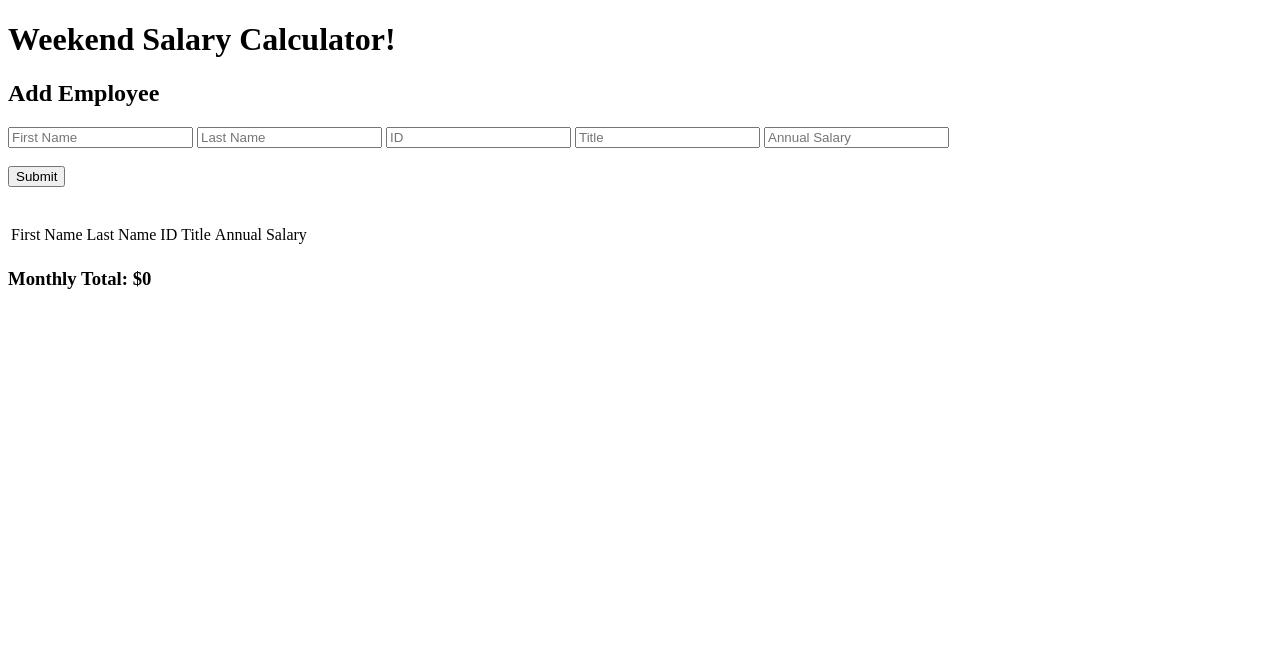
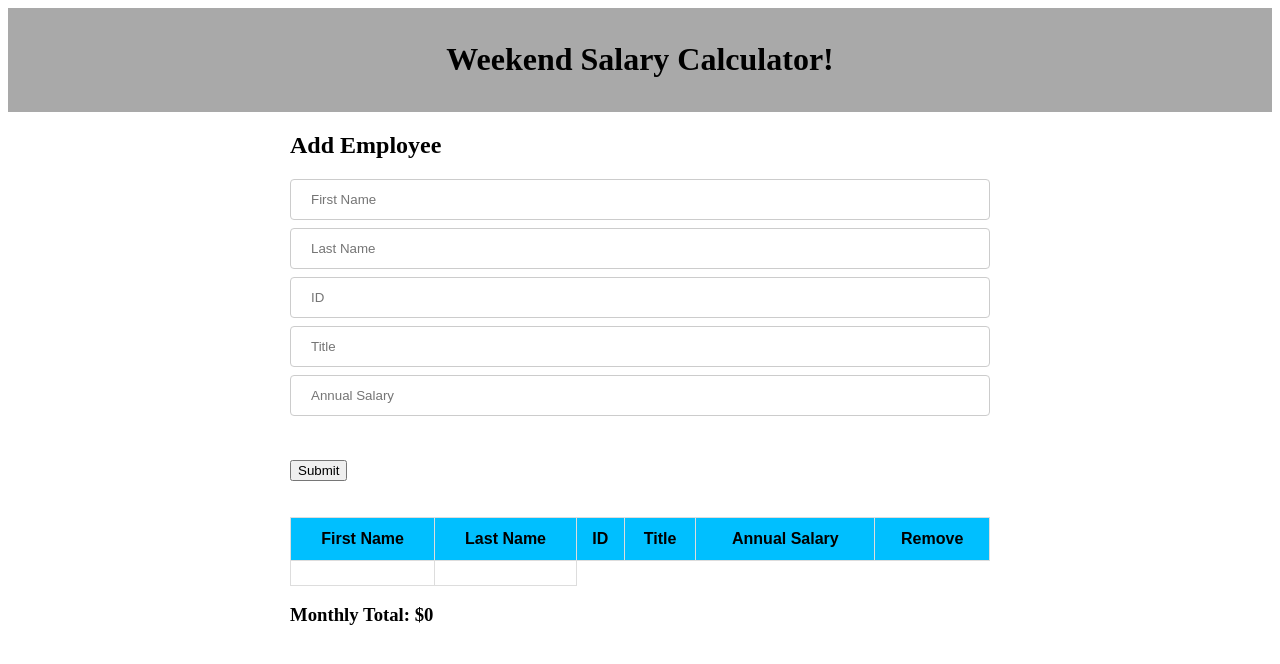
Before and after one commit to zwright101/weekend-salary-calculator, a plain HTML site: page index.html in a window 1280 px wide. Drawn offline with Linux system fonts and the light colour scheme.

Commit message:
overall it's finished. just having problems getting the montly total to keep displayed below the table. when adding new employee, it deletes the monthly total text and just keeps the number

```diff
--- a/client.js
+++ b/client.js
@@ -11,7 +11,6 @@ function submitForm(event){
     let title = document.getElementById('title').value;
     let salary = Number(document.getElementById('salary').value);
 
-    // let deleteButton = `<button id="delete" onclick="removeRow(${salary})">Delete</button>`;
     let employees = document.getElementById('employeeList');
 
     employees.innerHTML += `
@@ -44,7 +43,7 @@ function submitForm(event){
             monthly += totalSalaries[i] / 12
         }
         console.log(monthly.toFixed(2));
-        return monthly
+        return "Monthly Total:" , monthly
     }
 
     function redSalary(monthly){
--- a/index.html
+++ b/index.html
@@ -22,20 +22,21 @@
             <input type="submit">
             </form>
             <br><br>
-            <table>
+            <table id="employees">
                 <thead>
                     <tr>
-                        <td>First Name</td>
-                        <td>Last Name</td>
-                        <td>ID</td>
-                        <td>Title</td>
-                        <td>Annual Salary</td>
-                        <td> <!-- innerHTML --> </td>
+                        <th>First Name</th>
+                        <th>Last Name</th>
+                        <th>ID</th>
+                        <th>Title</th>
+                        <th>Annual Salary</th>
+                        <th>Remove</th>
                     </tr>
                 </thead>
                 <tbody id="employeeList">
                     <tr>
-
+                        <td></td>
+                        <td></td>
                     </tr>
                 </tbody>
             </table>
--- a/style.css
+++ b/style.css
@@ -0,0 +1,54 @@
+header {
+    text-align: center;
+    background-color: darkgray;
+    color: black;
+    padding: 12px 32px;
+    font-weight: 500;
+}
+
+#content {
+    max-width: 700px;
+    margin: 0 auto;
+    /* Center horizontally */
+}
+
+#employees {
+    font-family: Arial, Helvetica, sans-serif;
+    border-collapse: collapse;
+    width: 100%;
+}
+
+#employees td,
+#employees th {
+    border: 1px solid #ddd;
+    padding: 8px;
+}
+
+
+
+#employees th {
+    padding-top: 12px;
+    padding-bottom: 12px;
+    text-align: center;
+    background-color: deepskyblue;
+    color: black;
+}
+
+#employeeList td {
+    padding-top: 12px;
+    padding-bottom: 12px;
+    text-align: center;
+    background-color: white;
+    color: black;
+}
+
+input[type=text],
+select {
+    width: 100%;
+    padding: 12px 20px;
+    margin: 8px 0;
+    display: grid;
+    border: 1px solid #ccc;
+    border-radius: 4px;
+    box-sizing: border-box;
+}
```
